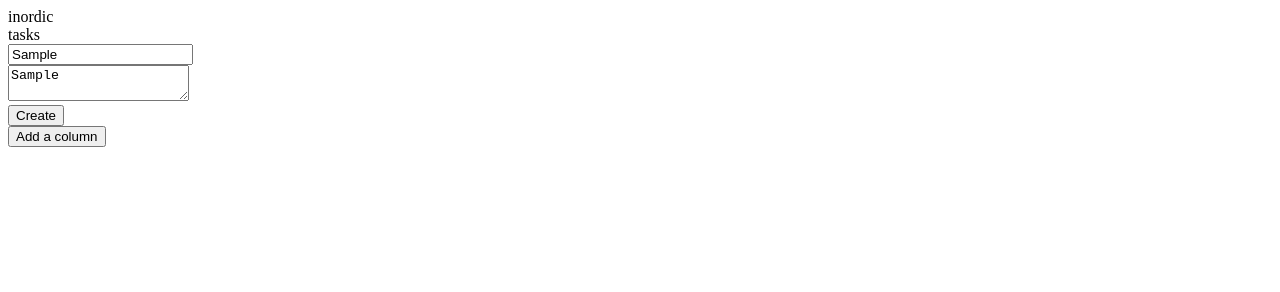
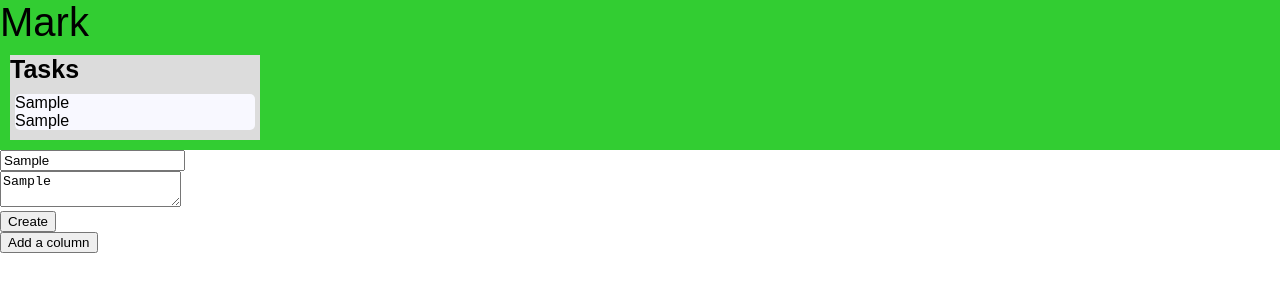
Before and after one commit to Prostecki/taskboard, a plain HTML site: page index.html in a window 1280 px wide. Both pictures are taken after typing "Sample", "Sample" into the empty fields and a click on the button "Create". Drawn offline with Linux system fonts and the light colour scheme.

Commit message:
localstorage

```diff
--- /dev/null
+++ b/css/style.css
@@ -0,0 +1,41 @@
+body {
+    margin: 0;
+    padding: 0;
+}
+
+#boards {
+    font-family: Arial;
+}
+
+.board {
+    background-color: limegreen;
+}
+
+.boardHeader {
+    font-size: 40px;
+}
+
+.boardContent {
+    display: flex;
+}
+
+.column {
+    width: 250px;
+    background-color: gainsboro;
+    margin: 10px;
+}
+
+.columnHeader {
+    font-size: 25px;
+    font-weight: bold;
+}
+
+.columnContent {
+    padding: 5px;
+}
+
+.card {
+    background-color: ghostwhite;
+    border-radius: 5px;
+    margin: 5px 0;
+}
--- a/index.html
+++ b/index.html
@@ -4,6 +4,7 @@
     <meta charset="UTF-8">
     <meta http-equiv="X-UA-Compatible" content="IE=edge">
     <meta name="viewport" content="width=device-width, initial-scale=1.0">
+    <link rel="stylesheet" href="css/style.css">
     <title>Document</title>
 </head>
 <body>
@@ -20,7 +21,7 @@
             <textarea id="cardDescription"></textarea>
         </div>
         <div>
-            <button onclick="cardAdd()" id="cardAdd">Create</button>
+            <button id="cardAdd">Create</button>
         </div>
     </div>
 
--- a/js/script.js
+++ b/js/script.js
@@ -1,10 +1,14 @@
-let data = {
+//create a taskboard's model
+let data = localStorage.getItem('boards');
+//if it doestn't save, then render a start object
+if(data == null) {
+   data = {
         "boards":[
             {
-            "title":"inordic",
+                "title":"Mark",
                 "columns":[
                     {
-                    "title":"tasks",
+                        "title":"Tasks",
                         "cards":[
 
                         ]
@@ -13,8 +17,22 @@ let data = {
             }
         ]
     };
+} else {
+    data = JSON.parse(data);
+}
+
+
 
 renderBoards();
+
+//function of saving
+function save() {
+    //codding data to JSON (because we can save only string on LocalStorage)
+    let dataJson = JSON.stringify(data);
+
+    //save to LocalStorage
+    localStorage.setItem('boards', dataJson);
+}
 
 //function of rendering boards
 function renderBoards() {
@@ -25,6 +43,9 @@ function renderBoards() {
 
     //declare a container for boards
     let container = document.getElementById('boards');
+
+    // clear boards
+    container.innerHTML = '';
 
     for (let i = 0; i < data['boards'].length; i++) {
 
@@ -72,6 +93,11 @@ function columnAdd() {
 
     //run a model in console
     console.log(data);
+
+    // rerender boards
+    renderBoards();
+
+    save();
 }
 
 const newColumn = document.getElementById('newColumn');
@@ -96,6 +122,11 @@ function cardAdd() {
 
     //run a model in console
     console.log(data);
+
+    //rerender boards
+    renderBoards();
+
+    save();
 }
 
 const buttonCard = document.getElementById('cardAdd');
```
Lines whose indentation alone changed are shown as unchanged.
